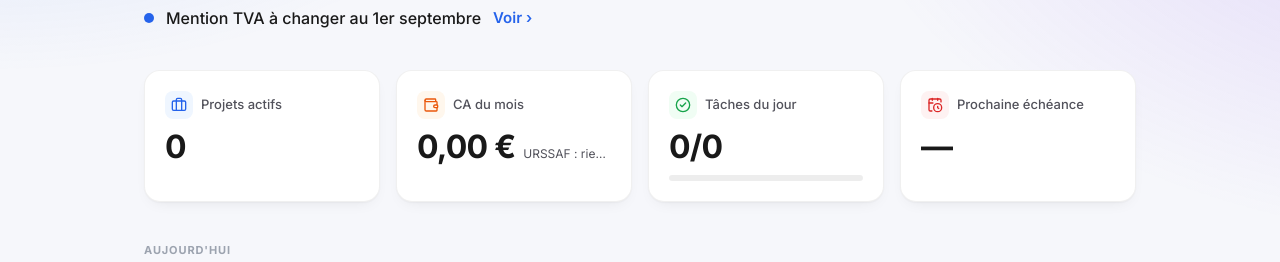
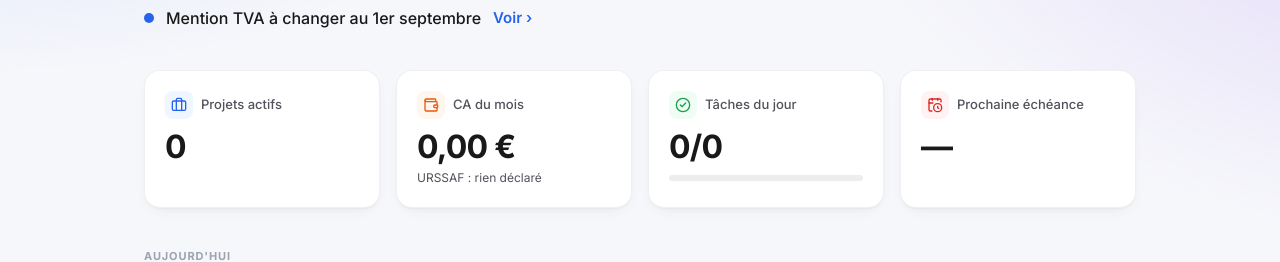
Before and after one commit to adpzt/CreativeSpace, a Next.js app: page / in a window 1280 px wide. Shown: the part 227-489 px from the top of the page. Built offline with nearby package versions, Linux system fonts and the light colour scheme; no server answers; the database is empty.

Commit message:
Accueil : cartes KPI, sous-texte sur sa propre ligne (plus coupe par la bulle)
Co-Authored-By: Claude Opus 4.8 (1M context) <noreply@anthropic.com>

```diff
--- a/app/(main)/page.tsx
+++ b/app/(main)/page.tsx
@@ -555,16 +555,16 @@ function Kpi({
         </span>
         <span className="text-[13px] font-medium text-ink-soft">{label}</span>
       </div>
-      <div className="flex flex-wrap items-baseline gap-x-2">
-        <p className="text-[32px] font-bold leading-none tracking-tight text-ink">
-          {value}
+      {/* Valeur sur sa propre ligne, sous-texte en dessous (évite que le texte
+          soit coupé par le bord de la carte) */}
+      <p className="text-[32px] font-bold leading-none tracking-tight text-ink">
+        {value}
+      </p>
+      {sub && (
+        <p className="mt-1.5 truncate text-[12px] text-ink-soft" title={sub}>
+          {sub}
         </p>
-        {sub && (
-          <span className="min-w-0 flex-1 truncate text-[12px] text-ink-soft">
-            {sub}
-          </span>
-        )}
-      </div>
+      )}
       {progress !== undefined && (
         <div className="mt-3 h-1.5 w-full overflow-hidden rounded-full bg-black/[0.07]">
           <div
```
